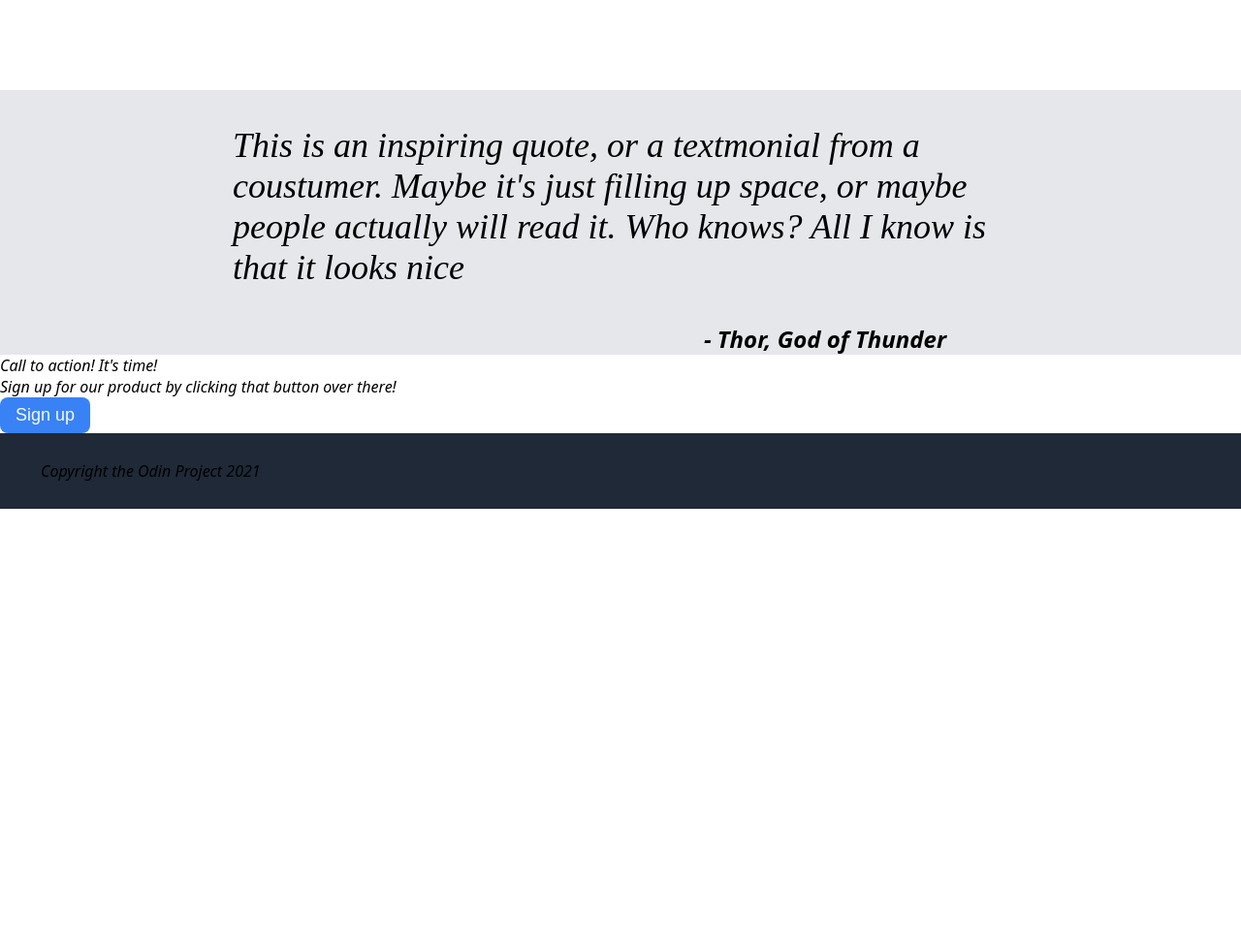
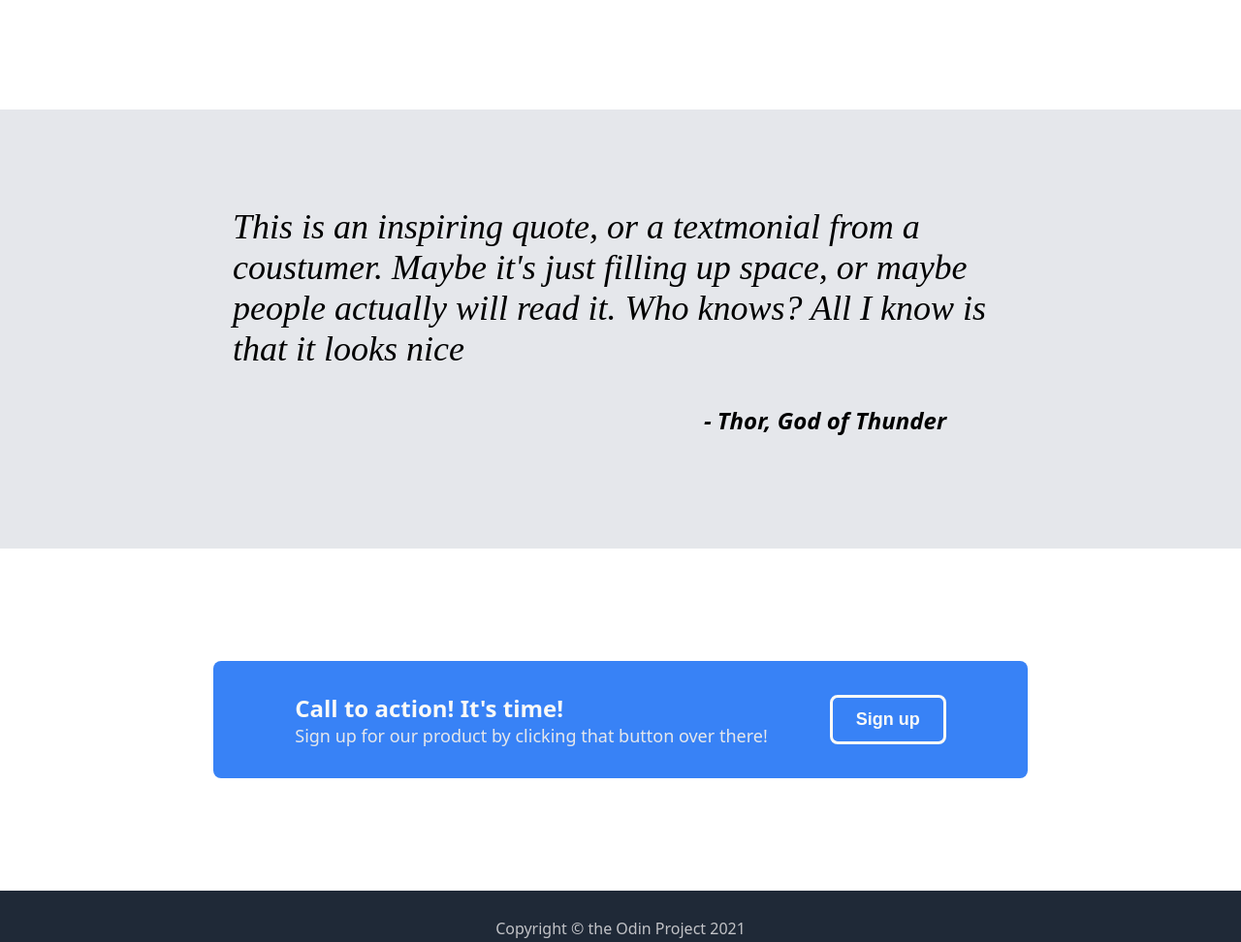
Before and after one commit to Ezza123/landing-page, a plain HTML site: page index.html in a window 1280 px wide. Shown: the part 1014-1986 px from the top of the page at 97% size. Before the commit the page ends 1539 px from the top, so only its background shows below. Drawn offline with Linux system fonts and the light colour scheme.

Commit message:
landing-page_finished

```diff
--- a/index.html
+++ b/index.html
@@ -70,7 +70,7 @@
   <div class="container_3">
     <div class="content_3">
       <div class="quote"><p><em>This is an inspiring quote, or a textmonial from a coustumer. Maybe it's just filling up space, or maybe people actually will read it. Who knows? All I know is that it looks nice</em></p></div>
-      <div class="author"><em>- Thor, God of Thunder</div>
+      <div class="author"><em>- Thor, God of Thunder</em></div>
 
     </div>
   </div>
@@ -78,7 +78,7 @@
   <div class="container_4">
     <div class="modal">
       <div class="modal_text">
-        <div class="Modal_title">Call to action! It's time!</div>
+        <div class="modal_title">Call to action! It's time!</div>
         <div class="text">Sign up for our product by clicking that button over there!</div>
       </div>
       <div class="button_2">
@@ -88,7 +88,7 @@
   </div>
 
   <div class="footer">
-      <div class="copyright">Copyright the Odin Project 2021</div>
+      <div class="copyright">Copyright © the Odin Project 2021</div>
   </div>
 
 
--- a/style.css
+++ b/style.css
@@ -64,7 +64,7 @@ a {
   flex-direction: row;
   justify-content: center;
   align-items: center;
-  gap: 228px;
+  gap: 168px;
   padding-top: 116px;
   padding-bottom: 116px;
   flex-wrap:wrap;
@@ -88,7 +88,7 @@ font-weight: bolder;
 }
 
 .placeholder {
-  Width: 300px;
+  Width: 400px;
   height: 200px;
   background-color: rgb(51, 54, 107);
 }
@@ -98,8 +98,9 @@ background: #3882f6;
 color: #f9f9f9;
 border: none;
 border-radius: 8px;
-padding: 8px 16px;
+padding: 12px 24px;
 font-size: 18px;
+font-weight: bold;
 }
 
 /* Section 2 */
@@ -123,9 +124,6 @@ font-size: 18px;
   color:#1f2937
 }
 
-
-
-
 .picture_text_box {
   display: flex;
   flex-direction: column;
@@ -143,6 +141,7 @@ font-size: 18px;
   height: 150px;
   border-color:#3882f6;
   border-radius: 12px;
+  margin-bottom: 12px;
   }
 
 .content_2 {
@@ -160,15 +159,16 @@ font-size: 18px;
   display: flex;
   justify-content: center;
   background-color: #E5E7EB;
+  padding-top: 64px;
+  padding-bottom: 116px;
 }
 
 .content_3 {
   display: flex;
   flex-flow: column;
   max-width: 800px;
-  padding:
 
-  }
+}
 
 .quote {
   font-size: 36px;
@@ -181,4 +181,56 @@ font-size: 18px;
     font-weight:bold;
     font-size: 24px;
     padding-right: 64px;
+
   }
+
+  /* section 4 */
+
+  .container_4 {
+    display: flex;
+    justify-content:center;
+    padding-top: 116px;
+    padding-bottom: 116px;
+
+  }
+
+  .modal {
+    display: flex;
+    justify-content: center;
+    align-items: center;
+    border-radius: 8px;
+    background-color:#3882f6;
+    padding-top: 32px;
+    padding-bottom: 32px;
+    gap: 64px;
+    width: 840px;
+  }
+
+  .modal_text {
+    display: flex;
+    flex-flow: column wrap;
+    }
+
+  .modal_title {
+    color:#f9f9f8;
+    font-size: 24px;
+    font-weight: bold;
+  }
+
+  .text {
+    color:#E5E7EB;
+    font-size: 18px;
+  }
+
+  .button_2 {
+    border-style: solid;
+    border-color:#f9f9f8;
+    border-radius: 8px;
+  }
+
+  .footer {
+    display: flex;
+    justify-content: center;
+    align-items: center;
+    color:#c2c3c7
+  }
```
